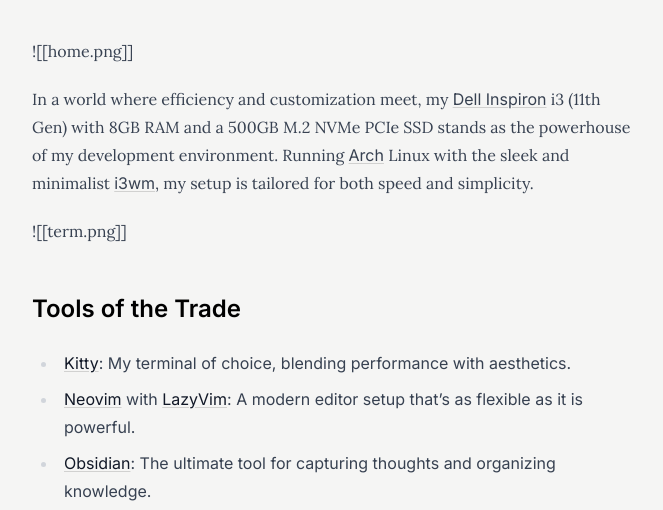
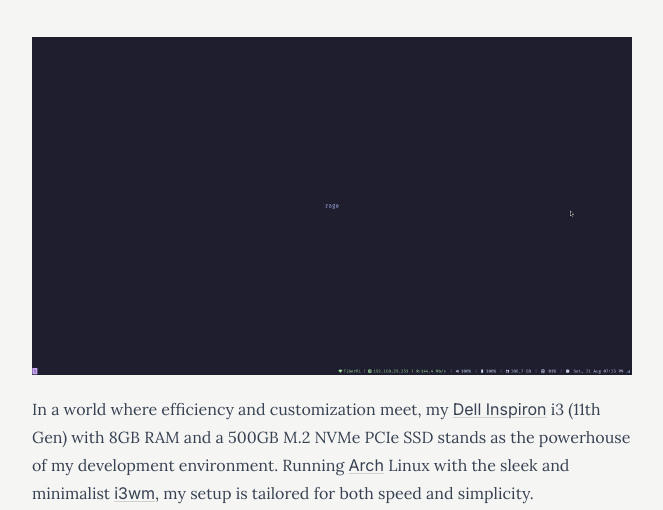
Before and after one commit to pr4j3sh/pr4j3sh, an Astro site: page /blog/03-workstation in a window 1280 px wide. Shown: the part 265-775 px from the top of the page, without its empty margins (308-971 px from the left). Built offline with nearby package versions, Linux system fonts and the light colour scheme; Astro itself is replaced by a stand-in of ours; a web font is replaced by a local one.

Commit message:
fixed images

```diff
--- a/src/content/blog/03-workstation/index.md
+++ b/src/content/blog/03-workstation/index.md
@@ -3,11 +3,11 @@ title: Workstation
 description: Crafting Code, One Keystroke at a Time
 date: Aug 31 2024
 ---
-![[home.png]]
+![Home](./home.png)
 
 In a world where efficiency and customization meet, my [Dell Inspiron](https://www.dell.com/support/kbdoc/en-in/000181897/inspiron-5502-5509-product-overview) i3 (11th Gen) with 8GB RAM and a 500GB M.2 NVMe PCIe SSD stands as the powerhouse of my development environment. Running [Arch](https://archlinux.org/) Linux with the sleek and minimalist [i3wm](https://i3wm.org/), my setup is tailored for both speed and simplicity.
 
-![[term.png]]
+![Terminal](./term.png)
 ## Tools of the Trade
 - **[Kitty](https://sw.kovidgoyal.net/kitty/)**: My terminal of choice, blending performance with aesthetics.
 - **[Neovim](https://neovim.io/)** with **[LazyVim](https://www.lazyvim.org/)**: A modern editor setup that’s as flexible as it is powerful.
```
